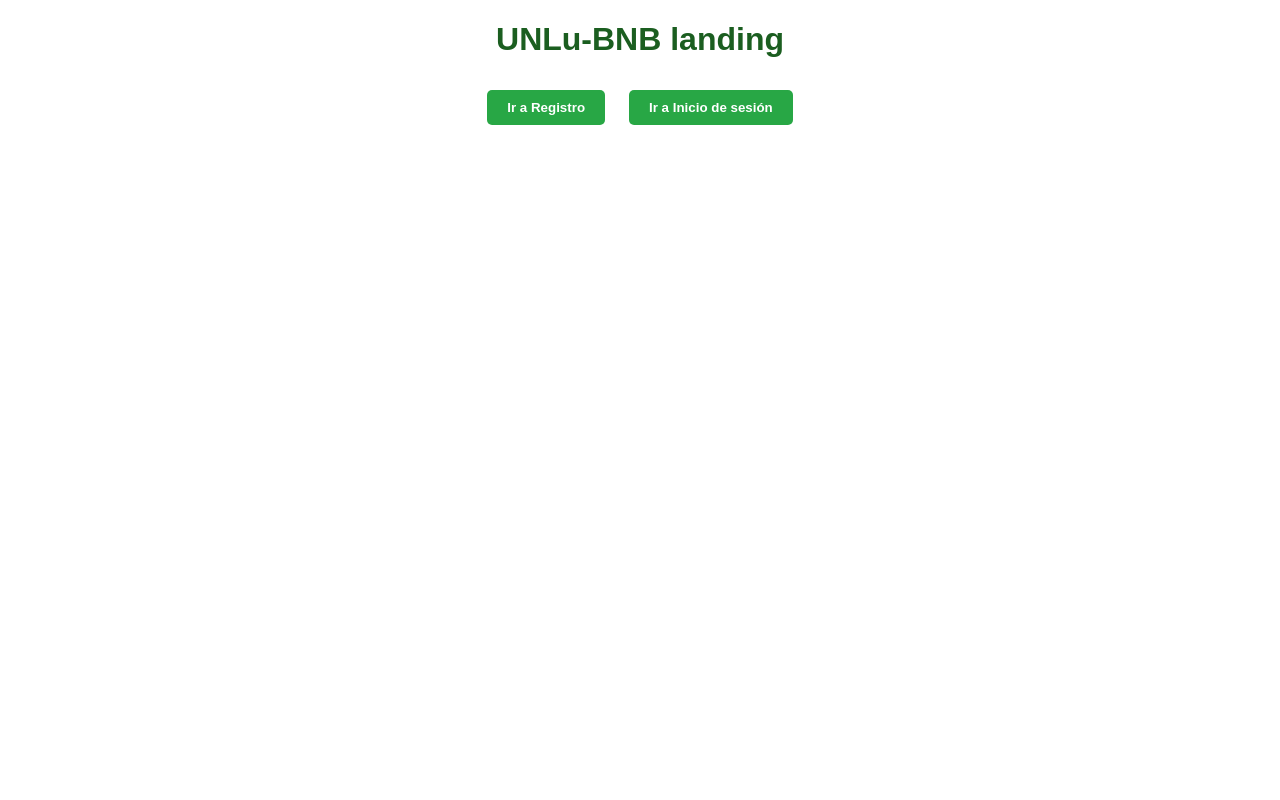
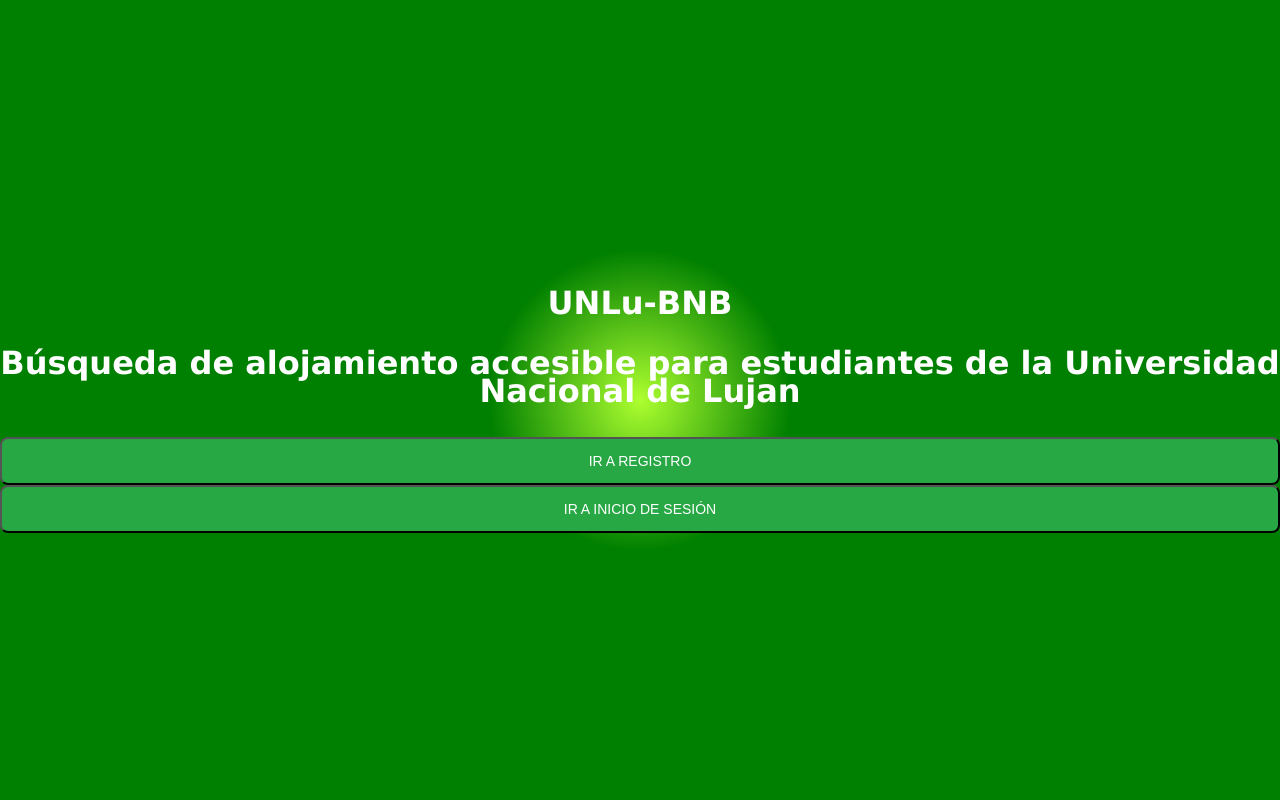
Before and after one commit to matiasjrodriguez/unlu-bnb, a Flask app: page / in a window 1280 px wide. Run offline with Flask 3, Linux system fonts and the light colour scheme; the visitor is signed in with stand-in values (Sample User, id 1); parts of the project's set-up code (start-up, migrations or seed data) failed here and were passed over; some libraries are stand-ins or nearby versions.

Commit message:
update index.css

```diff
--- a/static/styles/index.css
+++ b/static/styles/index.css
@@ -1,21 +1,52 @@
+body {
+  min-height: 100vh;
+  display: flex;
+  justify-content: center;
+  align-items: center;
+  margin: 0;
+}
+
+.div {
+  text-align : center;
+  align-items : center;
+}
+
+.container {
+  width: 100vw;
+  height: 100vh;
+  background-image: radial-gradient(circle, greenyellow, transparent 20%, green);
+  background-size: cover;
+  background-repeat: no-repeat;
+  background-color: green;
+  display: flex;
+  justify-content: center;
+  align-items: center;
+}
+
 .btn-verde {
-    padding: 10px 20px;
-    background-color: #28A745;
-    color: white;
-    border: none;
-    border-radius: 5px;
-    font-weight: bold;
-    cursor: pointer;
-    margin: 10px;
-    align-items : center;
+    display: block;
+  padding-top: 0.75rem;
+  padding-bottom: 0.75rem;
+  padding-left: 1.25rem;
+  padding-right: 1.25rem;
+  background-color: #28A745;
+  color: #ffffff;
+  font-size: 0.875rem;
+  line-height: 1.25rem;
+  font-weight: 500;
+  width: 100%;
+  border-radius: 0.5rem;
+  text-transform: uppercase;
 }
 
 .centrar-botones{
     text-align: center;
 }
-
-h1 {
-    font-family:Arial, Helvetica, sans-serif;
-    text-align : center;
-    color : #1b5e20;
+.titulo{
+  font-family: Verdana, Geneva, Tahoma, sans-serif;
+  font-size: 2rem;
+  line-height: 1.75rem;
+  font-weight: 600;
+  text-align: center;
+  color: #ffffff;
 }
--- a/templates/index.html
+++ b/templates/index.html
@@ -7,7 +7,10 @@
     <title>UNLu-BNB</title>
 </head>
 <body>
-    <h1>UNLu-BNB landing</h1>
+    <div class="container">
+    <div class="div">
+    <h1 class="titulo">UNLu-BNB</h1>
+    <h3 class="titulo">Búsqueda de alojamiento accesible para estudiantes de la Universidad Nacional de Lujan</h3>
     <div class="centrar-botones">
     <button onclick="window.location.href='/signup'" class="btn-verde">
         Ir a Registro
@@ -16,5 +19,7 @@
         Ir a Inicio de sesión
     </button>
     </div>
+    </div>
+    </div>
 </body>
 </html>
```
